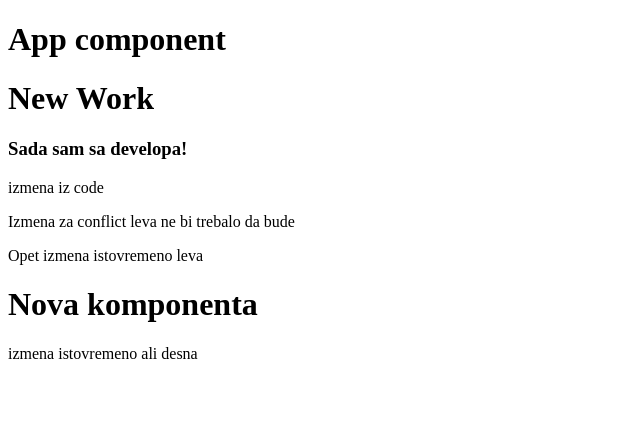
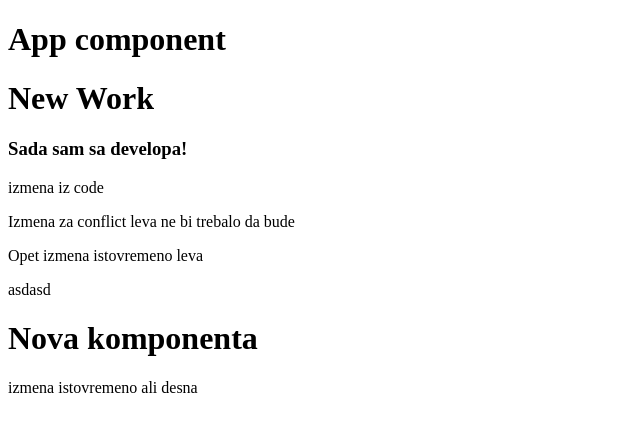
Before and after one commit to pedja260/bestwork, a React (Create React App) app: page / in a window 1280 px wide. Shown: the top 432 px of the page, without its empty margins (0-640 px from the left). Built offline with nearby package versions, Linux system fonts and the light colour scheme.

Commit message:
New work commit

```diff
--- a/src/components/NewWork.js
+++ b/src/components/NewWork.js
@@ -8,6 +8,7 @@ import React, {Component} from "react";
                  <p>izmena iz code</p>
                  <p>Izmena za conflict leva ne bi trebalo da bude</p>
                  <p>Opet izmena istovremeno leva</p>
+                 asdasd
              </div>
          )
      }
```
